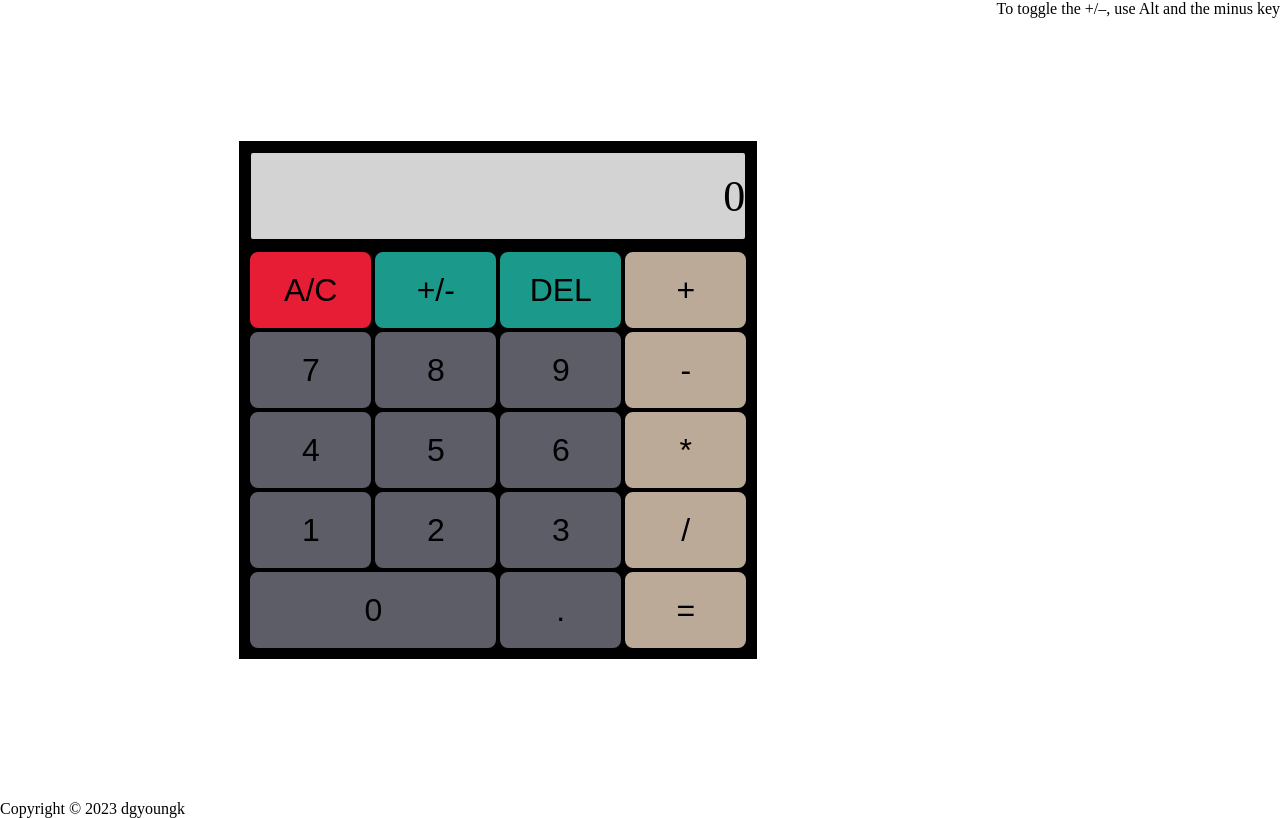
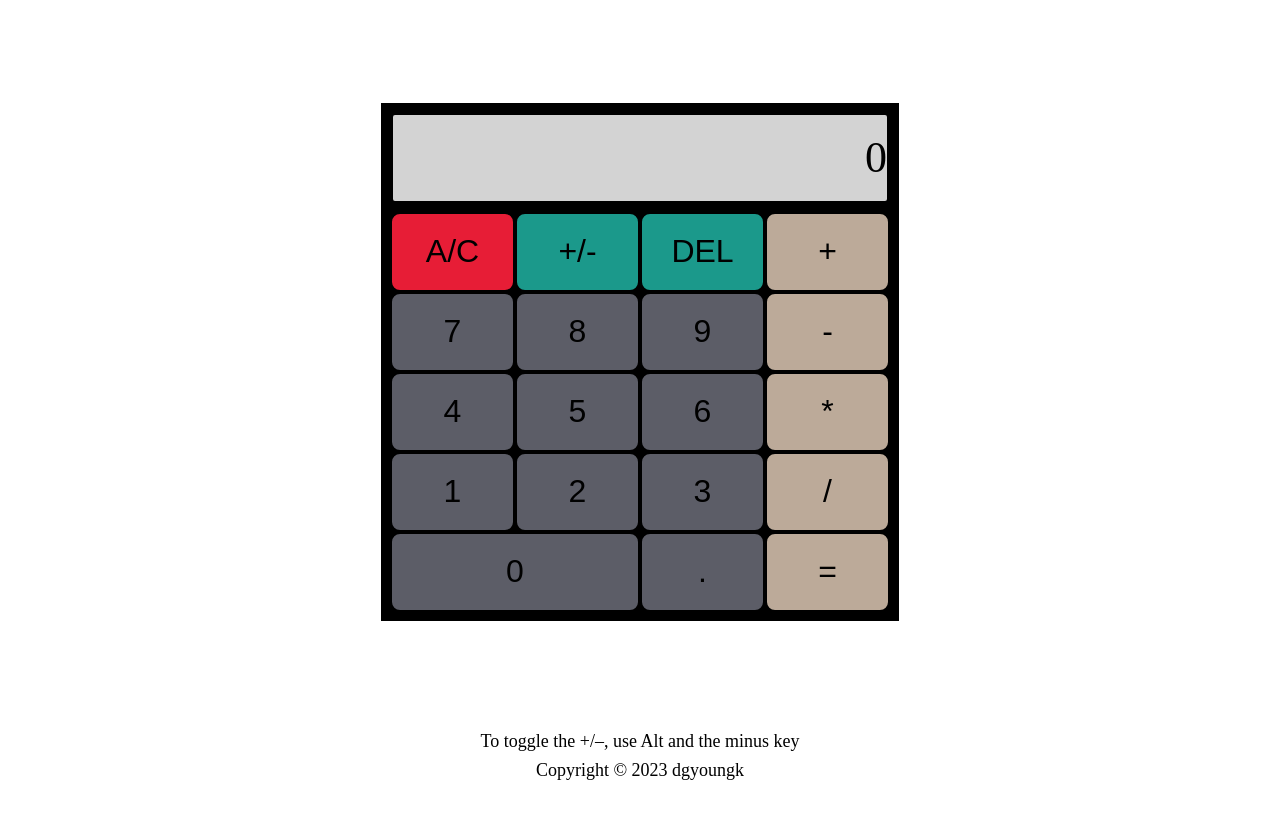
Before and after one commit to dgyoungk/js-calculator, a plain HTML site: page index.html in a window 1280 px wide. Drawn offline with Linux system fonts and the light colour scheme.

Commit message:
Add styles for the footer and hint text

```diff
--- a/css/styles.css
+++ b/css/styles.css
@@ -11,7 +11,8 @@ body {
 
 .container {
     display: flex;
-    height: 100vh;
+    height: 95vh;
+    flex-direction: column;
 }
 
 .calc-container {
@@ -53,3 +54,15 @@ body {
 button:active {
     background-image: linear-gradient(rgb(0 0 0/40%) 0 0);
 }
+
+.hint {
+    display: flex;
+    justify-content: center;
+    padding: 8px;
+    font-size: large;
+}
+
+footer {
+    text-align: center;
+    font-size: large;
+}
```
